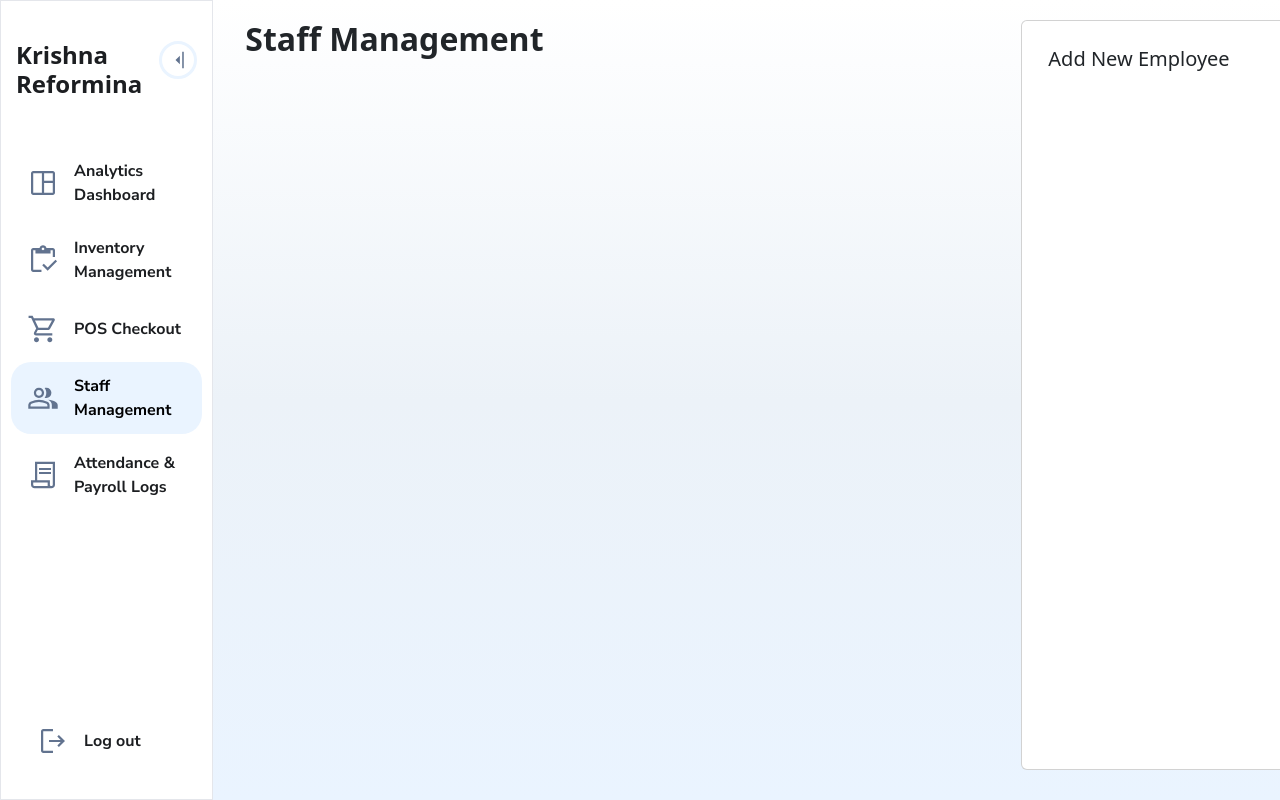
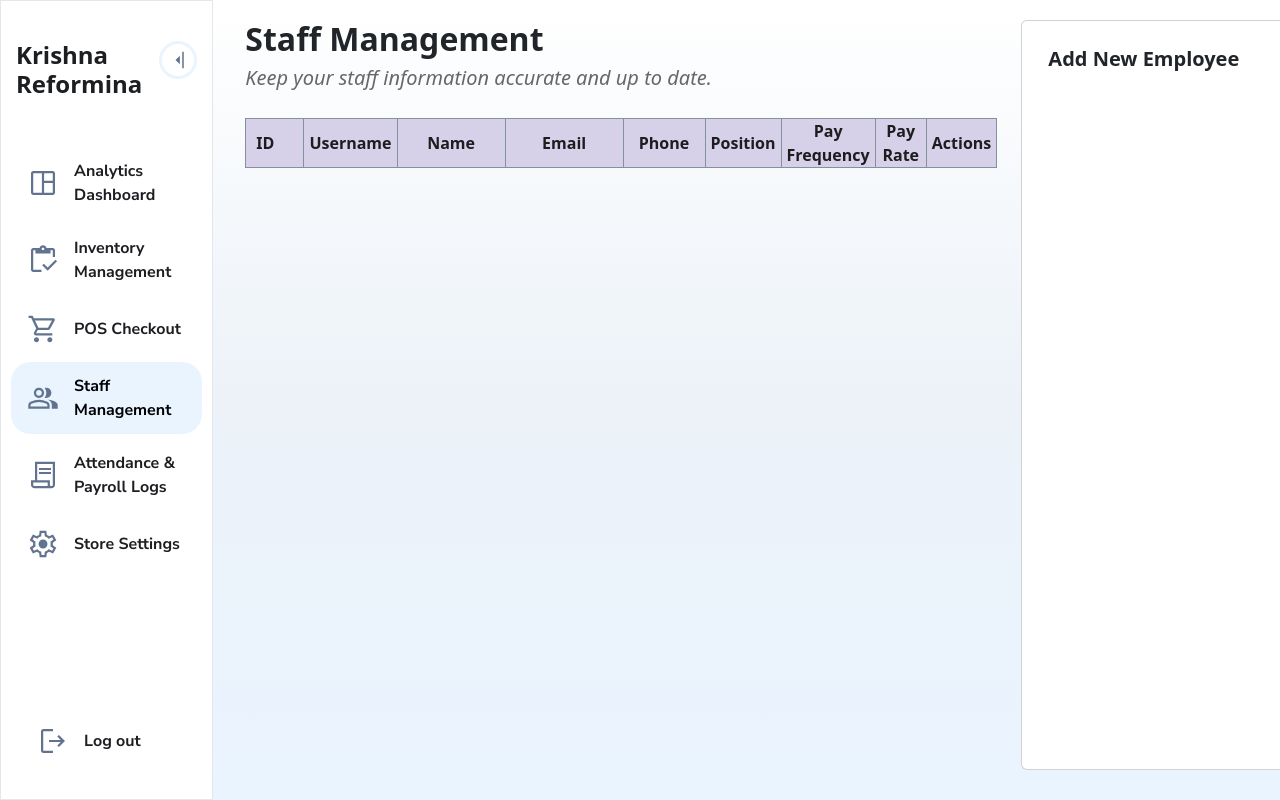
Before and after one commit to DefinitelyRus/EZBM, a React (Vite) app in the folder Frontend/: page /staff in a window 1280 px wide. Shown: the top 800 px of the page. Built offline with nearby package versions, Linux system fonts and the light colour scheme.

Commit message:
Lots of layout and design changes

```diff
--- a/Frontend/src/components/sidebar.jsx
+++ b/Frontend/src/components/sidebar.jsx
@@ -9,6 +9,7 @@ import CheckoutIcon from '../assets/checkout.svg?react';
 import StaffIcon from '../assets/staff.svg?react';
 import LogsIcon from '../assets/logs.svg?react';
 import LogOutIcon from '../assets/log_out.svg?react';
+import SettingsIcon from '../assets/settings.svg?react';
 
 function Sidebar() {
   return (
@@ -51,6 +52,12 @@ function Sidebar() {
           text="Attendance & Payroll Logs"
           icon={<LogsIcon />}
         />
+
+        <Button
+          to="/"
+          text="Store Settings"
+          icon={<SettingsIcon />}
+        />
       </div>
 
       <div id="log-out">
--- a/Frontend/src/pages/Attendance_Logs.css
+++ b/Frontend/src/pages/Attendance_Logs.css
@@ -7,8 +7,21 @@
     padding: 20px 20px 30px 20px;
 }
 
+#add-entry-container {
+    /* Layout */
+    max-height: 100vh;
+    min-width: calc(100vh - 62vh);
+
+    padding: 10px 10px;
+}
+
 #attendance-logs-content-left {
     /* Layout */
     display: flex;
     flex-direction: column;
 }
+
+
+#add-entry-container h5 {
+    font-weight: bold;
+}
--- a/Frontend/src/pages/Attendance_Logs.jsx
+++ b/Frontend/src/pages/Attendance_Logs.jsx
@@ -6,12 +6,51 @@ function Attendance_Logs() {
       <div id="attendance-logs-content-left" className="d-flex col-9">
       <div id="top-text">
         <h2>Shift Attendance & Payroll Logs</h2>
+       <h5>Keep attendance and payroll records organized and up to date.</h5>
       </div>
-      <div id="card-container" className="d-flex flex-row gap-4" >
+
+      <div
+        className="btn-group"
+        role="group"
+        aria-label="Attendance tabs"
+      >
+        <input
+          type="radio"
+          className="btn-check"
+          name="btnradio"
+          id="btnradio1"
+          autoComplete="off"
+          defaultChecked
+        />
+        <label className="btn btn-outline-primary" htmlFor="btnradio1">
+          Attendance Ledger
+        </label>
+
+        <input
+          type="radio"
+          className="btn-check"
+          name="btnradio"
+          id="btnradio2"
+          autoComplete="off"
+        />
+        <label className="btn btn-outline-primary" htmlFor="btnradio2">
+          Payroll Records
+        </label>
+
+        <input
+          type="radio"
+          className="btn-check"
+          name="btnradio"
+          id="btnradio3"
+          autoComplete="off"
+        />
+        <label className="btn btn-outline-primary" htmlFor="btnradio3">
+          Action Audit Logs
+        </label>
+      </div>
 
       </div>
-      </div>
-      <div id="recents-container" className="d-flex card" style={{ backgroundColor: '#FFFFFF' }}>
+      <div id="add-entry-container" className="d-flex card" style={{ backgroundColor: '#FFFFFF' }}>
         <div className="card-body">
             <h5>Add Attendance Entry</h5>
         </div>
--- a/Frontend/src/pages/Checkout.css
+++ b/Frontend/src/pages/Checkout.css
@@ -25,8 +25,8 @@
     padding: 25px 0px;
 }
 
-#checkout-content-left .search-bar-container {
-    padding-bottom: 20px;
+#item-inputs .total_amount {
+    justify-content: space-between;
 }
 
 #item-inputs .dropdown {
@@ -37,6 +37,10 @@
     background-color: #F3F4F6;
     border: 1px solid #D1D5DB;
     color: #1C1E21;
+}
+
+#checkout-content-left .search-bar-container {
+    padding-bottom: 20px;
 }
 
 #checkout-content-left .form-control {
@@ -136,6 +140,10 @@
     border: 1px solid #121212;
 }
 
+#cart-container h5 {
+    font-weight: bold;
+}
+
 #cart-container .shopping-cart th {
     padding: 5px;
     background-color: #d7d0e9;
@@ -171,6 +179,14 @@
 
 #checkout-content-left .addCart {
     background-color: transparent;
-    border: none;
-    padding: 0;
+    border: 1px solid #D1D5DB;
+    border-radius: 5px;
+    padding: 2px 5px;
 }
+
+#checkout-content-left .addCart:hover {
+    background-color: #F3F4F6;
+    border: 1px solid #D1D5DB;
+    border-radius: 5px;
+    padding: 2px 5px;
+}
--- a/Frontend/src/pages/Checkout.jsx
+++ b/Frontend/src/pages/Checkout.jsx
@@ -142,7 +142,11 @@ function Checkout() {
               </table>
 
             <div id="item-inputs">
+              <div className="d-flex flex-direction col total_amount">
                 <h5>Total Amount:</h5>
+                <h5>₱</h5>
+              </div>
+
               <div className="dropdown">
                 <Dropdown
                     title="Payment Methods"
--- a/Frontend/src/pages/Inventory.jsx
+++ b/Frontend/src/pages/Inventory.jsx
@@ -96,8 +96,8 @@ function Dashboard() {
             />
           </div>
 
-           <div className="table-responsive table-container">
-            <table className="inventory-table">
+           <div className="table-container">
+              <table className="inventory-table">
               <colgroup>
                 <col style={{ width: "27%" }} /> {/* Name */}
                 <col style={{ width: "6%" }} />  {/* For Sale */}
@@ -107,7 +107,7 @@ function Dashboard() {
                 <col style={{ width: "10%" }} /> {/* Unit */}
                 <col style={{ width: "12%" }} /> {/* Expiration */}
                 <col style={{ width: "12%" }} /> {/* Tags */}
-                <col style={{ width: "7%" }} />  {/* Actions */}
+                <col style={{ width: "10%" }} />  {/* Actions */}
               </colgroup>
 
               <thead>
@@ -120,7 +120,7 @@ function Dashboard() {
                   <th className="col-center">Unit</th>
                   <th className="col-center">Expiration</th>
                   <th className="col-center">Tags</th>
-                  <th className="col-center">Actions</th>
+                  <th className="col-center"></th>
                 </tr>
               </thead>
 
@@ -137,12 +137,12 @@ function Dashboard() {
                         {item.salePrice ? `₱${item.salePrice}` : "-"}
                       </td>
                       <td className="col-center">{item.quantity}</td>
-                      <td className="col-left">{item.unit}</td>
-                      <td className="col-left">{item.expiration}</td>
-                      <td className="col-left">{item.tags}</td>
+                      <td className="col-center">{item.unit}</td>
+                      <td className="col-center">{item.expiration}</td>
+                      <td className="col-center">{item.tags}</td>
 
                       <td className="col-center-btn">
-                        <div className="d-flex flex-direction col gap-2 btn-group">
+                        <div className="d-flex flex-direction col gap-1 btn-group">
                           <button className="edit" title="Edit">
                             <img src={EditIcon} alt="Edit" />
                           </button>
@@ -163,9 +163,9 @@ function Dashboard() {
                 )}
               </tbody>
             </table>
+            </div>
           </div>
         </div>
-      </div>
 
       <div
         id="add-items-container"
--- a/Frontend/src/pages/Staff.css
+++ b/Frontend/src/pages/Staff.css
@@ -12,3 +12,69 @@
     display: flex;
     flex-direction: column;
 }
+
+#add-new-container {
+    /* Layout */
+    max-height: 100vh;
+    min-width: calc(100vh - 62vh);
+
+    padding: 10px 10px;
+}
+
+#add-new-container h5 {
+    font-weight: bold;
+}
+
+/* Table */
+.staff-table-container {
+    width: 100%;
+    overflow-x: auto;
+    background: none;
+
+    border-color: #121212;
+}
+
+.staff-table {
+    padding-top: 10px;
+    width: 100%;
+    border-collapse: collapse;
+    table-layout: auto;
+
+    border-color: #121212;
+}
+
+.staff-table th {
+    background-color: #d7d0e9;
+    color: #1D1D1F;
+    border: 1px solid #83909e;
+
+    padding: 0px 5px;
+}
+
+.staff-table td{
+    border: 1px solid #83909e;
+    padding: 5px;
+}
+
+.staff-table tbody tr:nth-child(even) {
+    background-color: #F3F0FA;
+    border: 1px solid #D8E2EC;
+}
+
+.staff-table tbody tr:nth-child(odd) {
+    background: #FFFFFF;
+    border: 1px solid #D8E2EC;
+}
+
+.staff-table tbody tr:hover {
+    font-weight: 600;
+}
+
+#staff-content-left .col-left {
+    text-align: left;
+    padding-left: 10px;
+}
+
+#staff-content-left .col-center {
+    text-align: center;
+}
--- a/Frontend/src/pages/Staff.jsx
+++ b/Frontend/src/pages/Staff.jsx
@@ -6,12 +6,42 @@ function Staff() {
       <div id="staff-content-left" className="d-flex col-9">
       <div id="top-text">
         <h2>Staff Management</h2>
+        <h5>Keep your staff information accurate and up to date.</h5>
       </div>
-      <div id="card-container" className="d-flex flex-row gap-4" >
+
+      <div className="table-responsive staff-table-container">
+        <table className="staff-table">
+          <colgroup>
+            <col style={{ width: "9%" }} />   {/* ID */}
+            <col style={{ width: "12%" }} />  {/* Username */}
+            <col style={{ width: "17%" }} />  {/* Name */}
+            <col style={{ width: "19%" }} />  {/* Email */}
+            <col style={{ width: "12%" }} />  {/* Phone */}
+            <col style={{ width: "10%" }} />  {/* Position */}
+            <col style={{ width: "7%" }} />   {/* Pay Frequency */}
+            <col style={{ width: "7%" }} />   {/* Pay Rate */}
+            <col style={{ width: "7%" }} />   {/* Actions */}
+          </colgroup>
+
+          <thead>
+            <tr>
+              <th className="col-left">ID</th>
+              <th className="col-center">Username</th>
+              <th className="col-center">Name</th>
+              <th className="col-center">Email</th>
+              <th className="col-center">Phone</th>
+              <th className="col-center">Position</th>
+              <th className="col-center">Pay<br/>Frequency</th>
+              <th className="col-center">Pay<br/>Rate</th>
+              <th className="col-center">Actions</th>
+            </tr>
+          </thead>
+
+        </table>
+      </div>
 
       </div>
-      </div>
-      <div id="recents-container" className="d-flex card" style={{ backgroundColor: '#FFFFFF' }}>
+      <div id="add-new-container" className="d-flex card" style={{ backgroundColor: '#FFFFFF' }}>
         <div className="card-body">
             <h5>Add New Employee</h5>
         </div>
```
Also changed, not shown: Frontend/src/pages/Inventory.css (+46 -34 lines), Frontend/src/assets/settings.svg (added), 1 other file (tests, documents, lock files or other folders). Lines whose indentation alone changed are shown as unchanged.
